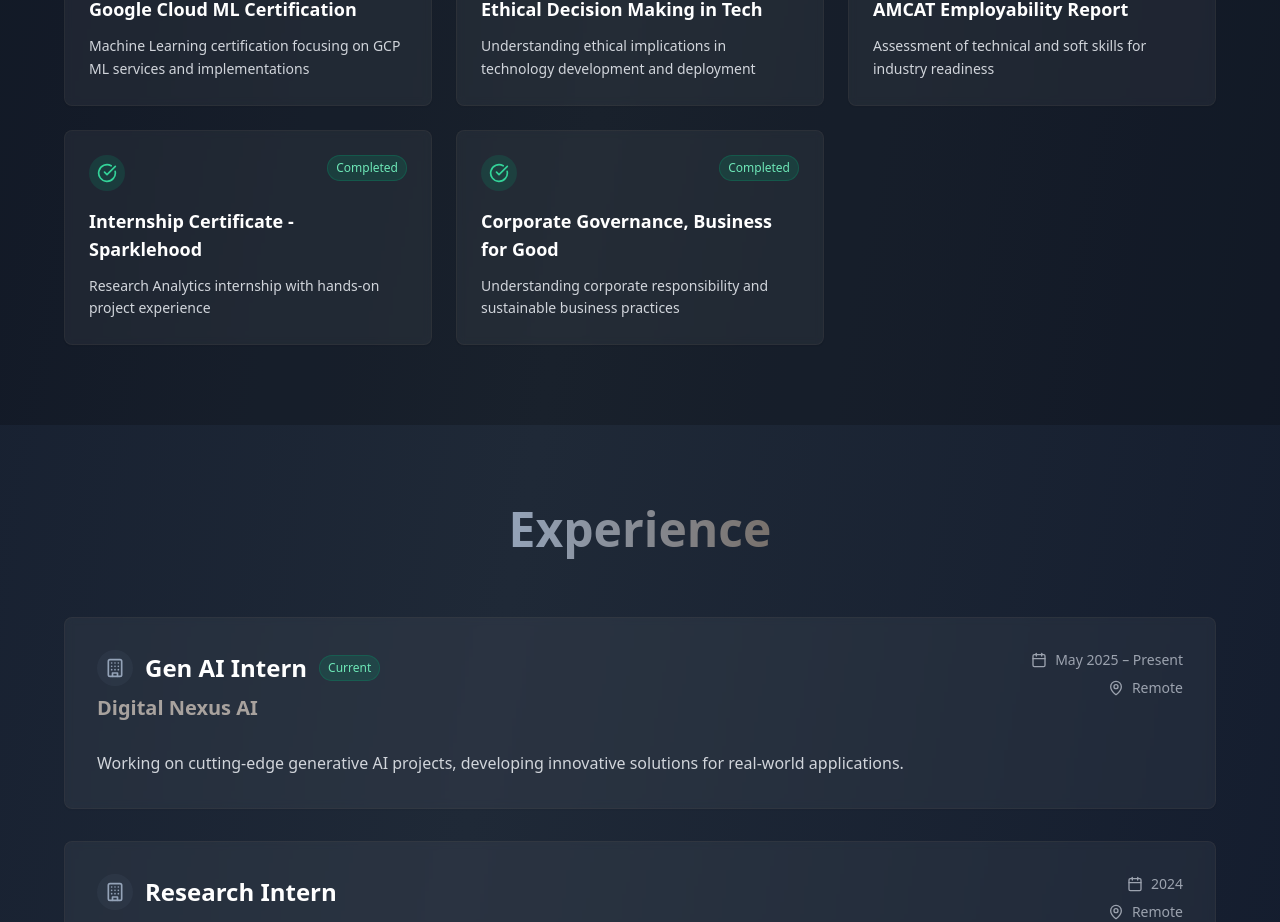
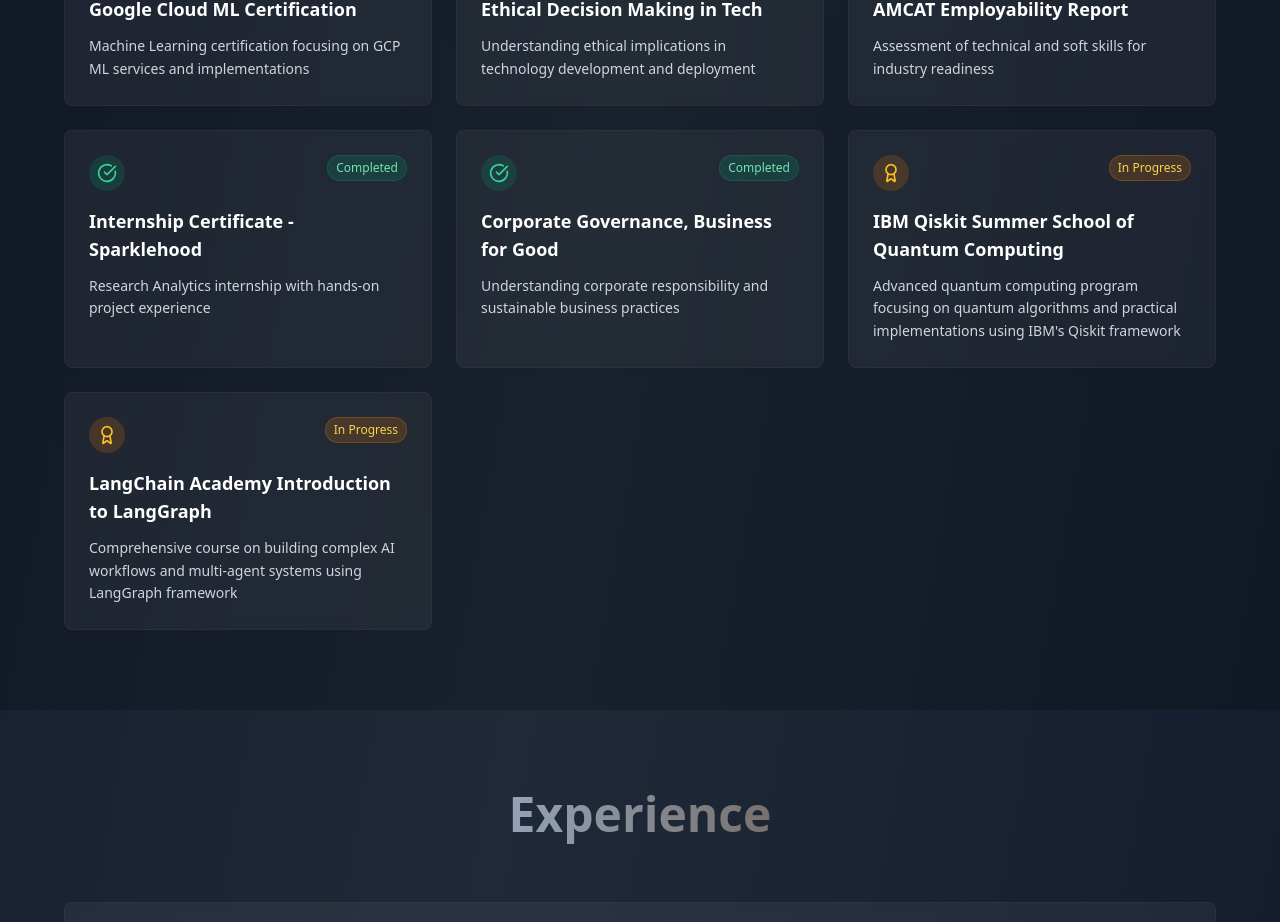
Before and after one commit to Rishirajbal/rishiraj-bal-portfolio-site, a React (Vite) app: page / in a window 1280 px wide. Shown: the part 3616-4538 px from the top of the page. Built offline with nearby package versions, Linux system fonts and the light colour scheme.

Commit message:
Add in-progress certifications
Added IBM Qiskit Summer School and Langchain Academy certifications to the Certifications section, marking them as "in progress."

```diff
--- a/src/components/Certifications.tsx
+++ b/src/components/Certifications.tsx
@@ -33,6 +33,18 @@ const Certifications = () => {
       status: "Completed",
       description: "Understanding corporate responsibility and sustainable business practices",
       inProgress: false
+    },
+    {
+      title: "IBM Qiskit Summer School of Quantum Computing",
+      status: "In Progress",
+      description: "Advanced quantum computing program focusing on quantum algorithms and practical implementations using IBM's Qiskit framework",
+      inProgress: true
+    },
+    {
+      title: "LangChain Academy Introduction to LangGraph",
+      status: "In Progress",
+      description: "Comprehensive course on building complex AI workflows and multi-agent systems using LangGraph framework",
+      inProgress: true
     }
   ];
 
```
